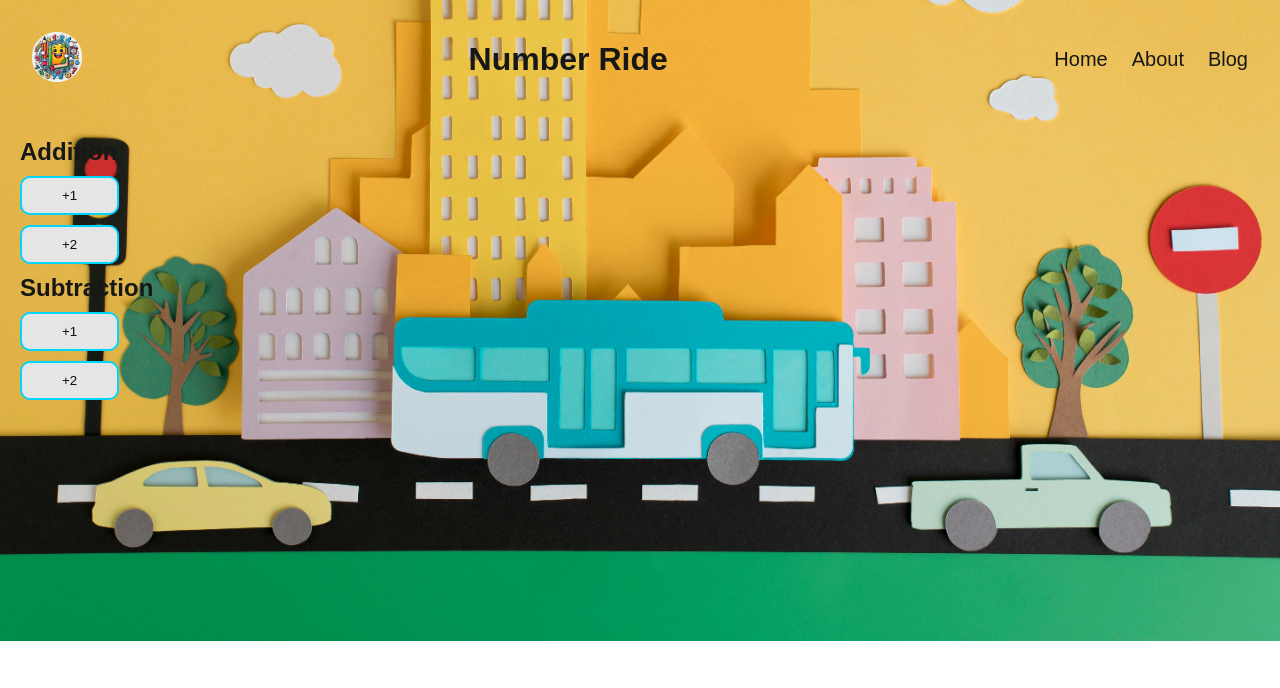
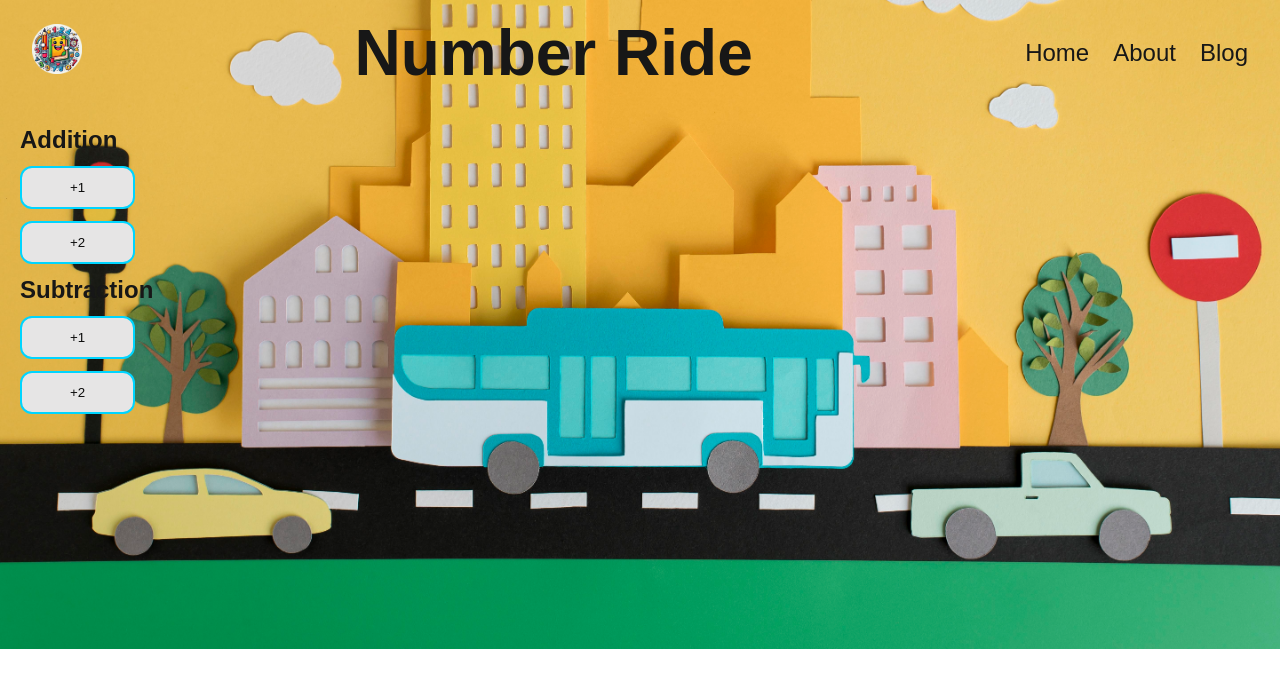
Before and after one commit to jacquelyn-bradshaw/number-ride, a Next.js app: page / in a window 1280 px wide. Shown: the top 688 px of the page. Built offline with nearby package versions, Linux system fonts and the light colour scheme.

Commit message:
switched to rem

```diff
--- a/components/additionGame/additionGame.module.scss
+++ b/components/additionGame/additionGame.module.scss
@@ -1,8 +1,8 @@
 .main {
-  padding: 20px;
+  padding: 1.5rem 2rem;
 
   p {
-    margin-top: 10px;
+    margin-top: 1rem;
     text-align: center;
   }
 }
--- a/components/answerButtons/answerButtons.module.scss
+++ b/components/answerButtons/answerButtons.module.scss
@@ -1,14 +1,14 @@
 .buttons {
   display: flex;
-  gap: 20px;
-  margin-top: 20px;
+  gap: 1.5rem;
+  margin-top: 1.5rem;
   justify-content: center;
 }
 
 .button {
-  padding: 10px 40px;
-  border-radius: 10px;
+  padding: 0.75rem 3rem;
+  border-radius: 1rem;
   background-color: rgb(230, 229, 229);
-  border: 2px solid rgb(14, 169, 70);
+  border: 0.15rem solid rgb(14, 169, 70);
   color: rgb(11, 11, 11);
 }
--- a/components/button/button.module.scss
+++ b/components/button/button.module.scss
@@ -1,9 +1,9 @@
 .button {
-  padding: 10px 40px;
-  border-radius: 10px;
+  padding: 0.75rem 3rem;
+  border-radius: 0.75rem;
   background-color: rgb(230, 229, 229);
-  border: 2px solid rgb(0, 213, 255);
+  border: 0.15rem solid rgb(0, 213, 255);
   color: rgb(11, 11, 11);
   display: block;
-  margin: 10px 0;
+  margin: 0.75rem 0;
 }
--- a/components/header/header.module.scss
+++ b/components/header/header.module.scss
@@ -2,7 +2,8 @@
   display: flex;
   justify-content: space-between;
   align-items: center;
-  padding: 2rem 2rem;
+  padding: 1rem 2rem;
+  font-size: 2rem;
 }
 
 .nav ul {
@@ -11,5 +12,5 @@
   padding: 0;
   display: flex;
   gap: 1.5rem;
-  font-size: 1.25rem;
+  font-size: 1.5rem;
 }
```
